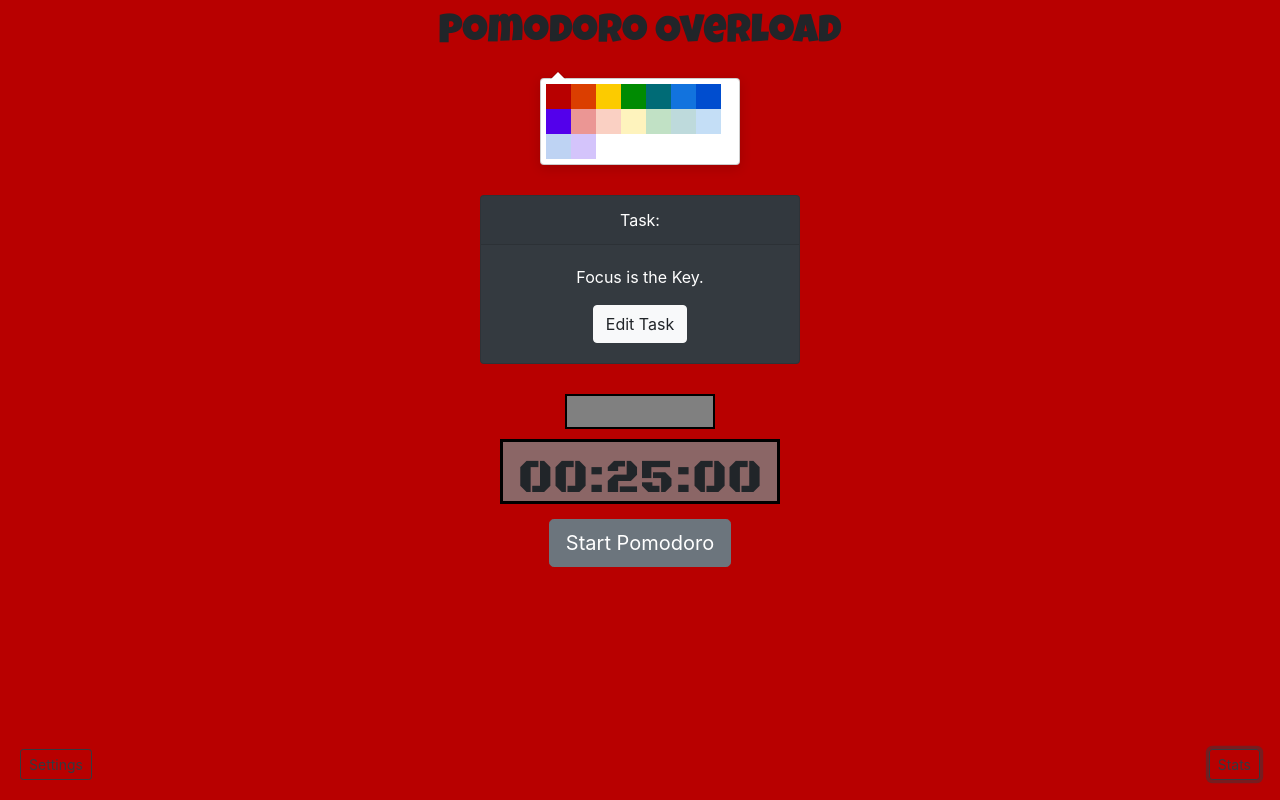
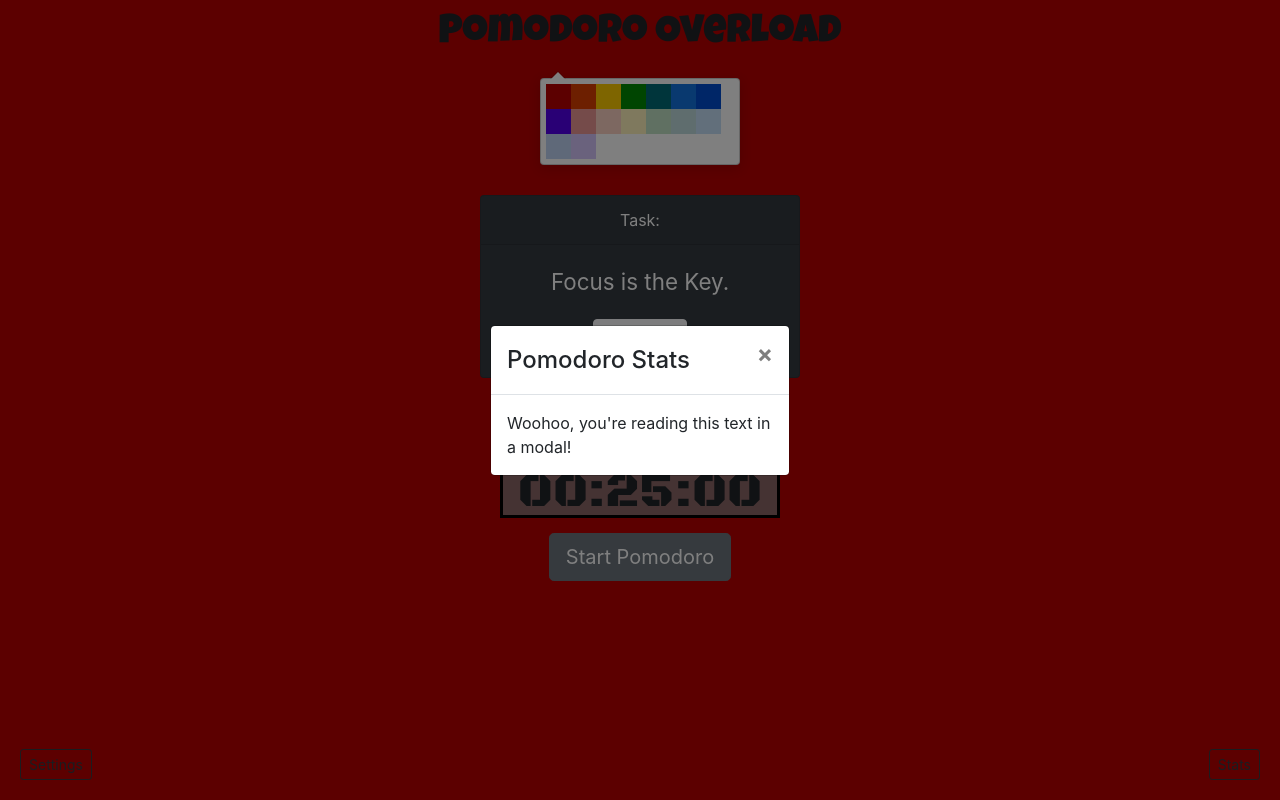
Before and after one commit to kenjiwebdev/pomodoro-overload, a React (Create React App) app: page / in a window 1280 px wide. Both pictures are taken after a click on the button "Stats". Built offline with nearby package versions, Linux system fonts and the light colour scheme; what uifx would draw is missing.

Commit message:
Added new CSS rule

```diff
--- a/src/components/PomodoroStatistics.js
+++ b/src/components/PomodoroStatistics.js
@@ -1,33 +1,37 @@
 import React from 'react';
+import { useState } from 'react';
 import Button from 'react-bootstrap/Button';
 import Modal from 'react-bootstrap/Modal';
 
-class PomodoroStatistics extends React.Component {
+function PomodoroStatistics (props) {
+	const [show, setShow] = useState(false);
 
-  constructor(props) {
-  	super(props);
-  	this.state = {
-		pomodoroHowMany: 0,
-		CompletedTask: "",
-		}
-  }
+	const handleClose = () => setShow(false);
+	const handleShow = () => setShow(true);
 
-
-  render() {
     return (
     	<div>
     	 <Button
 		  className="stats-btn"
 		  variant="outline-dark"
 		  size="sm"
+		  onClick={handleShow}
 		  >
 		  Stats
 		  </Button>
 
+		 <Modal show={show} onHide={handleClose} size="sm" centered>
+         	<Modal.Header closeButton>
+          		<Modal.Title>Pomodoro Stats</Modal.Title>
+        	</Modal.Header>
+
+        	<Modal.Body>
+        	Woohoo, you're reading this text in a modal!
+        	</Modal.Body>
+      	 </Modal>
 
 		</div>
     	)
-  }
 }
 
 
--- a/src/components/TaskCard.js
+++ b/src/components/TaskCard.js
@@ -41,7 +41,7 @@ class TaskCard extends React.Component {
 		>
 			<Card.Header>Task:</Card.Header>
 			<Card.Body>
-			<Card.Text>
+			<Card.Text className="text-task">
       			{this.state.task}
    			</Card.Text>
    			<form>
@@ -51,12 +51,11 @@ class TaskCard extends React.Component {
    					onChange={this.handleChange}
    					style={{ marginBottom: '15px' }}/>
    				}
-
-   				{!this.state.defaultTask
-   					? <Button variant="light" onClick={this.changeTask}>Change</Button>
-   					: <Button variant="light" onClick={this.editTask}>Edit Task</Button>
-   				}
 			</form>
+					{!this.state.defaultTask
+   					? <Button variant="light" onClick={this.changeTask} className="task-btn">Change</Button>
+   					: <Button variant="light" onClick={this.editTask} className="task-btn">Edit Task</Button>
+   					}
 			</Card.Body>
 		</Card>
 		)
--- a/src/index.css
+++ b/src/index.css
@@ -51,3 +51,13 @@ h1 {
   bottom: 20px;
   right: 20px;
 }
+
+.task-btn {
+	display: block;
+	margin: auto;
+	margin-top: 20px
+}
+
+.text-task {
+	font-size: 1.4rem;
+}
```
